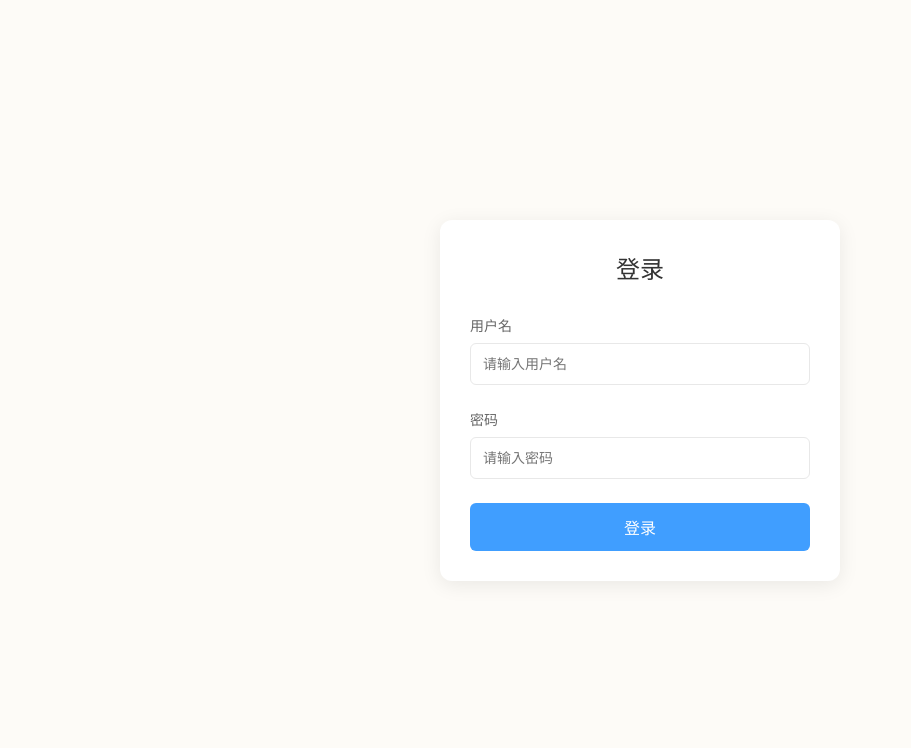
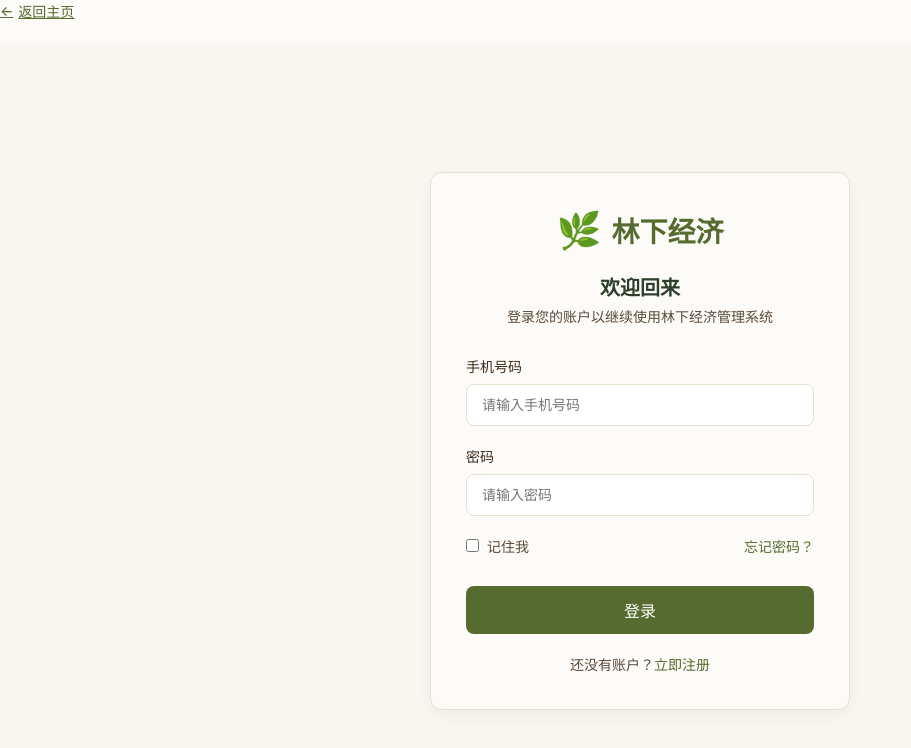
Before and after one commit to xiaomozhongmogu/Forest-Economy, a Vue app: page /login in a window 1280 px wide. Shown: the top 748 px of the page, without its empty margins (0-911 px from the left). Built offline with nearby package versions, Linux system fonts and the light colour scheme.

Commit message:
modified:   src/router/index.js 	deleted:    src/views/loginPage.vue 	new file:   src/views/loginView.vue

```diff
--- a/src/router/index.js
+++ b/src/router/index.js
@@ -19,7 +19,7 @@ const router = createRouter({
     {
       path: '/login',//登录页面
       name : 'Login',
-      component: () => import('../views/loginPage.vue')//登录页面组件
+      component: () => import('../views/loginView.vue')//登录页面组件
     }
   ],
 })
--- a/src/views/loginPage.vue
+++ /dev/null
@@ -1,108 +0,0 @@
-<template>
-    <div class="login-container">
-        <div class="login-box">
-            <h2>登录</h2>
-            <form @submit.prevent="handleLogin">
-                <div class="form-item">
-                    <label for="username">用户名</label>
-                    <input type="text" id="username" v-model="login_Form.username" placeholder="请输入用户名" required>
-                </div>
-                <div class="form-item">
-                    <label for="password">密码</label>
-                    <input type="password" id="password" v-model="login_Form.password" placeholder="请输入密码" required>
-                </div>
-                <button type="submit">登录</button>
-            </form>
-        </div>
-    </div>
-</template>
-
-<script setup>
-import { ref } from 'vue';
-import { useRouter } from 'vue-router';
-
-const router = useRouter();
-const login_Form = ref({
-    username: '',
-    password: ''
-});
-
-const handleLogin = () => {
-    console.log('登录信息', login_Form.value);
-    // 登录成功后跳转到首页
-    router.push('/');
-}
-</script>
-
-<style scoped>
-.login-container {
-    display: flex;
-    justify-content: center;
-    align-items: center;
-    height: 100vh;
-    background-color: #FDFBF7;
-}
-
-.login-box {
-    width: 400px;
-    padding: 30px;
-    background: white;
-    border-radius: 12px;
-    box-shadow: 0 4px 20px rgba(0, 0, 0, 0.08);
-}
-
-.login-box h2 {
-    text-align: center;
-    margin-bottom: 30px;
-    color: #333;
-    font-size: 24px;
-    font-weight: 500;
-}
-
-.form-item {
-    margin-bottom: 24px;
-}
-
-.form-item label {
-    display: block;
-    margin-bottom: 8px;
-    color: #666;
-    font-size: 14px;
-}
-
-.form-item input {
-    width: 100%;
-    padding: 12px;
-    border: 1px solid #E8E8E8;
-    border-radius: 6px;
-    font-size: 14px;
-    transition: all 0.3s;
-}
-
-.form-item input:focus {
-    border-color: #409eff;
-    outline: none;
-    box-shadow: 0 0 0 2px rgba(64, 158, 255, 0.1);
-}
-
-button {
-    width: 100%;
-    padding: 12px;
-    background-color: #409eff;
-    color: white;
-    border: none;
-    border-radius: 6px;
-    cursor: pointer;
-    font-size: 16px;
-    transition: all 0.3s;
-}
-
-button:hover {
-    background-color: #66b1ff;
-    transform: translateY(-1px);
-}
-
-button:active {
-    transform: translateY(0);
-}
-</style>
--- /dev/null
+++ b/src/views/loginView.vue
@@ -0,0 +1,327 @@
+<template>
+  <div class="back-button-container">
+    <router-link to="/" class="back-button">
+      <span>←</span> 返回主页
+    </router-link>
+  </div>
+
+  <div class="login-page">
+    <div class="login-container">
+      <div class="header">
+        <div class="logo">
+          <span class="logo-icon">🌿</span>
+          <span class="logo-text">林下经济</span>
+        </div>
+        <h1 class="title">欢迎回来</h1>
+        <p class="subtitle">登录您的账户以继续使用林下经济管理系统</p>
+      </div>
+
+      <form @submit.prevent="handleLogin">
+        <div class="form-group">
+          <label class="form-label">手机号码</label>
+          <input
+            type="tel"
+            class="form-input"
+            placeholder="请输入手机号码"
+            v-model="formData.phone"
+            :class="{ 'error-input': errors.phone }"
+          >
+          <p v-if="errors.phone" class="error-message">{{ errors.phone }}</p>
+        </div>
+
+        <div class="form-group">
+          <label class="form-label">密码</label>
+          <input
+            type="password"
+            class="form-input"
+            placeholder="请输入密码"
+            v-model="formData.password"
+            :class="{ 'error-input': errors.password }"
+          >
+          <p v-if="errors.password" class="error-message">{{ errors.password }}</p>
+        </div>
+
+        <div class="form-options">
+          <label class="remember-me">
+            <input type="checkbox" v-model="formData.rememberMe">
+            <span>记住我</span>
+          </label>
+          <a href="#" class="forgot-password" @click.prevent="handleForgotPassword">忘记密码？</a>
+        </div>
+
+        <button type="submit" class="login-button" :disabled="isSubmitting">
+          {{ isSubmitting ? '登录中...' : '登录' }}
+        </button>
+
+        <div class="register-link">
+          还没有账户？<a href="#" @click.prevent="goToRegister">立即注册</a>
+        </div>
+      </form>
+    </div>
+  </div>
+</template>
+
+<script>
+export default {
+  name: 'LoginView',
+  data() {
+    return {
+      formData: {
+        phone: '',
+        password: '',
+        rememberMe: false
+      },
+      errors: {
+        phone: '',
+        password: ''
+      },
+      isSubmitting: false
+    }
+  },
+  methods: {
+    validateForm() {
+      let isValid = true;
+      // 重置错误消息
+      for (let key in this.errors) {
+        this.errors[key] = '';
+      }
+
+      // 手机号验证
+      const phoneRegex = /^1[3-9]\d{9}$/;
+      if (!this.formData.phone) {
+        this.errors.phone = '请输入手机号码';
+        isValid = false;
+      } else if (!phoneRegex.test(this.formData.phone)) {
+        this.errors.phone = '请输入有效的手机号码';
+        isValid = false;
+      }
+
+      // 密码验证
+      if (!this.formData.password) {
+        this.errors.password = '请输入密码';
+        isValid = false;
+      }
+
+      return isValid;
+    },
+    handleLogin() {
+      if (!this.validateForm()) return;
+
+      this.isSubmitting = true;
+
+      // 这里可以添加登录API调用
+      console.log('提交登录表单:', this.formData);
+
+      // 模拟API调用过程
+      setTimeout(() => {
+        this.isSubmitting = false;
+
+        // 模拟成功登录
+        this.$message({
+          type: 'success',
+          message: '登录成功！'
+        });
+
+        // 登录成功后跳转到首页
+        setTimeout(() => {
+          this.$router.push('/');
+        }, 1500);
+      }, 2000);
+    },
+    handleForgotPassword() {
+      this.$message({
+        type: 'info',
+        message: '忘记密码功能正在开发中...'
+      });
+    },
+    goToRegister() {
+      this.$router.push('/register');
+    }
+  }
+}
+</script>
+
+<style scoped>
+.login-page {
+  display: flex;
+  justify-content: center;
+  align-items: center;
+  min-height: 100vh;
+  background-color: #F8F7F2;
+  padding: 20px;
+}
+
+.login-container {
+  background-color: #FDFBF7;
+  border-radius: 12px;
+  box-shadow: 0 5px 20px rgba(0, 0, 0, 0.05);
+  width: 100%;
+  max-width: 420px;
+  padding: 35px;
+  border: 1px solid #E8E0D0;
+}
+
+.header {
+  text-align: center;
+  margin-bottom: 30px;
+}
+
+.logo {
+  display: flex;
+  align-items: center;
+  justify-content: center;
+  margin-bottom: 20px;
+}
+
+.logo-icon {
+  font-size: 36px;
+  margin-right: 10px;
+}
+
+.logo-text {
+  font-size: 28px;
+  color: #556B2F;
+  font-weight: 600;
+}
+
+.title {
+  font-size: 20px;
+  color: #2B3F2B;
+  margin-bottom: 5px;
+}
+
+.subtitle {
+  font-size: 14px;
+  color: #5A4A3A;
+}
+
+.form-group {
+  margin-bottom: 20px;
+}
+
+.form-label {
+  display: block;
+  font-size: 14px;
+  color: #3C2A1A;
+  margin-bottom: 8px;
+  font-weight: 500;
+}
+
+.form-input {
+  width: 100%;
+  padding: 12px 15px;
+  border: 1px solid #E8E0D0;
+  border-radius: 8px;
+  font-size: 14px;
+  color: #2B3F2B;
+  background-color: #ffffff;
+  box-sizing: border-box;
+  transition: border-color 0.3s;
+}
+
+.form-input:focus {
+  border-color: #98C9A3;
+  outline: none;
+}
+
+.error-input {
+  border-color: #D75650;
+}
+
+.error-message {
+  color: #D75650;
+  font-size: 12px;
+  margin-top: 5px;
+  margin-bottom: 0;
+}
+
+.form-options {
+  display: flex;
+  justify-content: space-between;
+  align-items: center;
+  margin-bottom: 20px;
+  font-size: 14px;
+}
+
+.remember-me {
+  display: flex;
+  align-items: center;
+  color: #5A4A3A;
+  cursor: pointer;
+}
+
+.remember-me input {
+  margin-right: 8px;
+}
+
+.forgot-password {
+  color: #556B2F;
+  text-decoration: none;
+}
+
+.forgot-password:hover {
+  text-decoration: underline;
+}
+
+.login-button {
+  width: 100%;
+  padding: 12px;
+  background-color: #556B2F;
+  border: none;
+  border-radius: 8px;
+  color: white;
+  font-size: 16px;
+  font-weight: 500;
+  cursor: pointer;
+  transition: background-color 0.2s;
+  margin-top: 10px;
+}
+
+.login-button:hover:not(:disabled) {
+  background-color: #455A20;
+}
+
+.login-button:disabled {
+  opacity: 0.7;
+  cursor: not-allowed;
+}
+
+.register-link {
+  text-align: center;
+  margin-top: 20px;
+  font-size: 14px;
+  color: #5A4A3A;
+}
+
+.register-link a {
+  color: #556B2F;
+  text-decoration: none;
+  font-weight: 500;
+}
+
+.register-link a:hover {
+  text-decoration: underline;
+}
+
+.back-button-container {
+  text-align: left;
+  margin-bottom: 20px;
+}
+
+.back-button {
+  display: inline-flex;
+  align-items: center;
+  color: #556B2F;
+  text-decoration: none;
+  font-size: 14px;
+  font-weight: 500;
+}
+
+.back-button:hover {
+  text-decoration: underline;
+}
+
+.back-button span {
+  margin-right: 5px;
+}
+</style>
```
